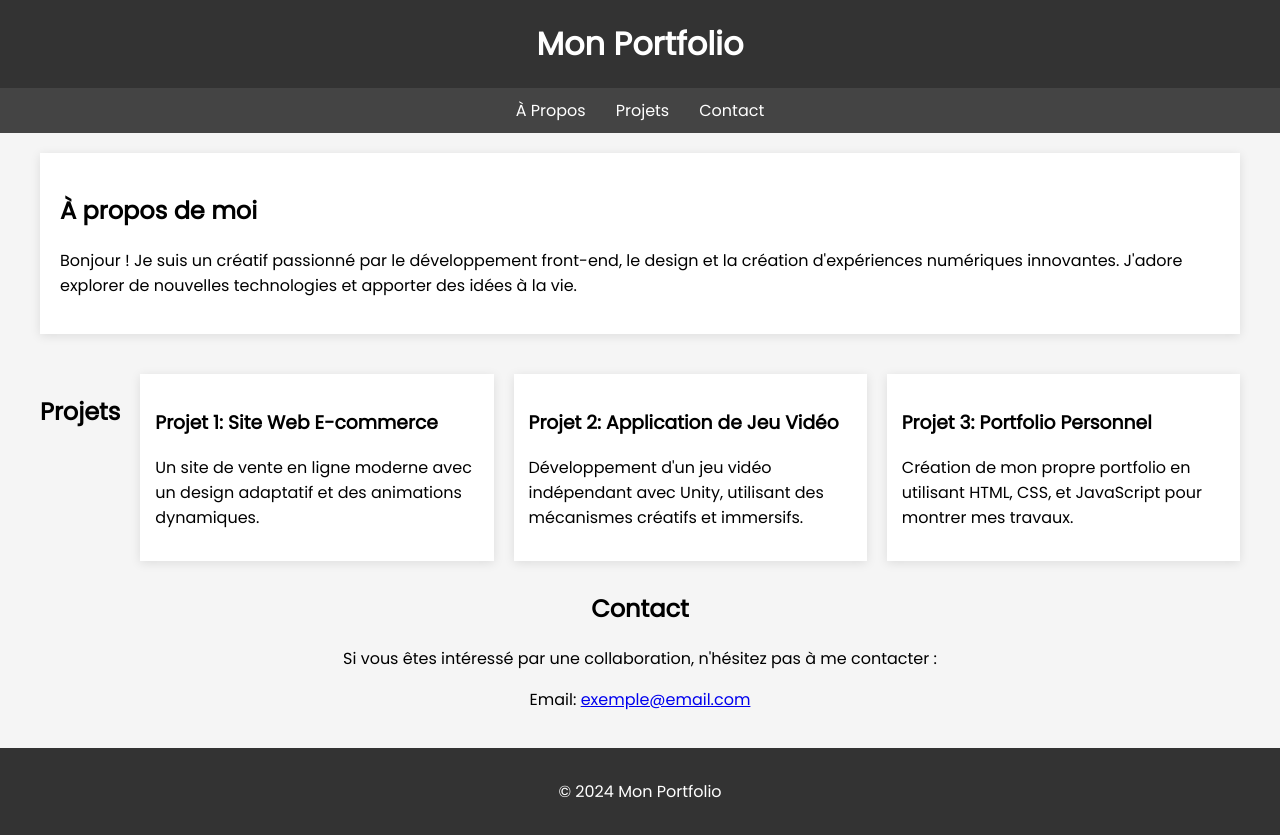
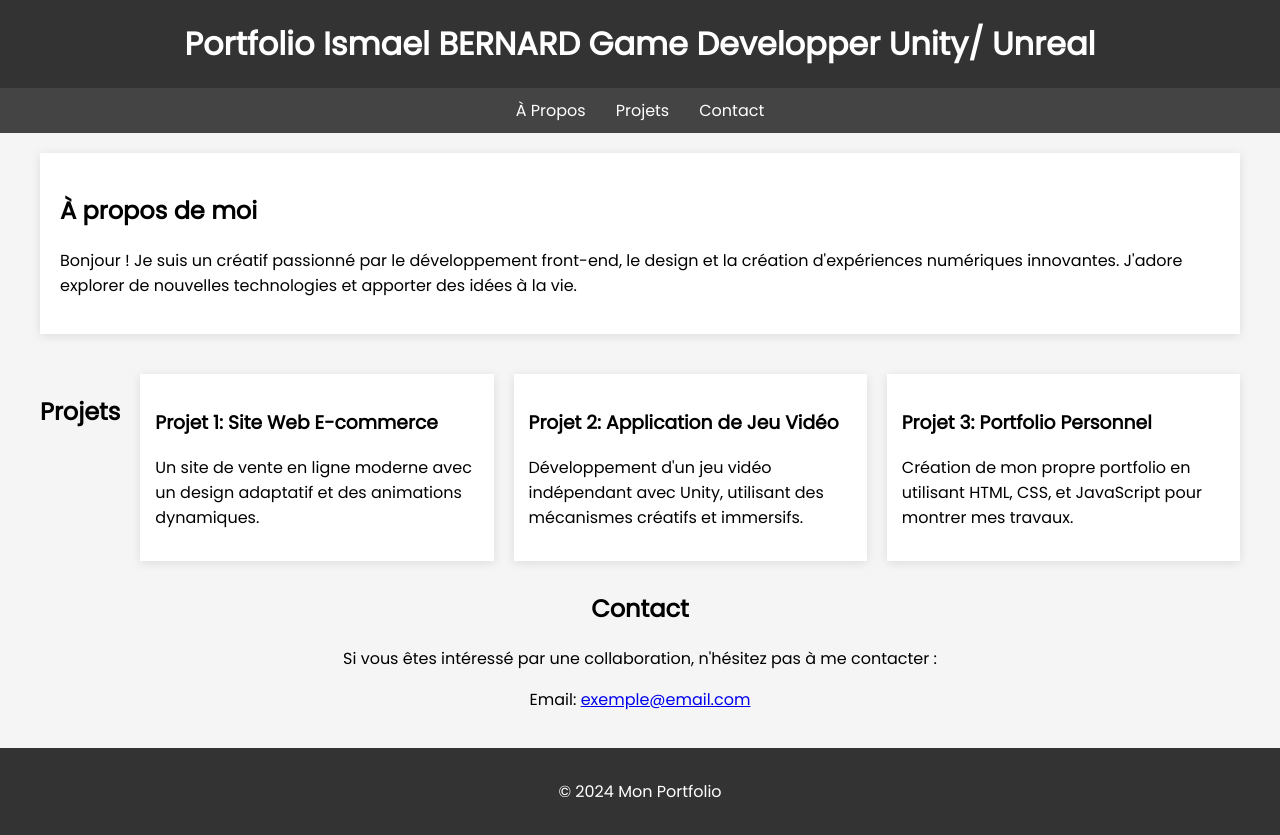
Before and after one commit to IamNiters/portfolioDEv, a plain HTML site: page index.html in a window 1280 px wide. Drawn offline with Linux system fonts and the light colour scheme.

Commit message:
modification du index.html

```diff
--- a/index.html
+++ b/index.html
@@ -9,7 +9,7 @@
 </head>
 <body>
     <header>
-        <h1>Mon Portfolio</h1>
+        <h1>Portfolio Ismael BERNARD Game Developper Unity/ Unreal </h1>
     </header>
 
     <nav>
```
